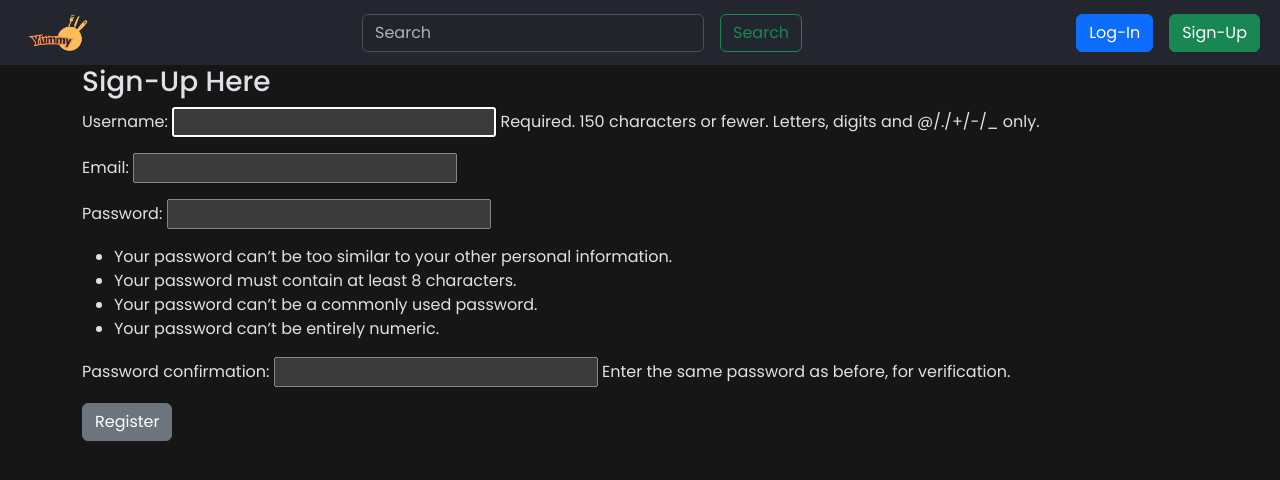
After one commit to Mangeshs1134/Django_Learnings, a Django app: page /app/register/ in a window 1280 px wide. The commit adds this page. Shown: the top 480 px of the page. Run offline with Django 5.2, Linux system fonts and the light colour scheme.

Commit message:
Add files via upload

```diff
--- a/Yummy_a_recipe_app/YummyProject/YummyProject/settings.py
+++ b/Yummy_a_recipe_app/YummyProject/YummyProject/settings.py
@@ -128,3 +128,7 @@ STATICFILES_DIRS = [os.path.join(BASE_DIR, 'static')]
 DEFAULT_AUTO_FIELD = 'django.db.models.BigAutoField'
 MEDIA_URL = '/media/'
 MEDIA_ROOT = os.path.join(BASE_DIR, 'media')
+
+LOGIN_URL = "/accounts/login"
+LOGIN_REDIRECT_URL = "/app/"
+LOGOUT_REDIRECT_URL = "/app/"
--- a/Yummy_a_recipe_app/YummyProject/YummyProject/urls.py
+++ b/Yummy_a_recipe_app/YummyProject/YummyProject/urls.py
@@ -19,10 +19,12 @@ from django.urls import path , include
 from . import views
 from django.conf import settings
 from django.conf.urls.static import static
+from django.contrib.auth import views as auth_views
 
 urlpatterns = [
     path('admin/', admin.site.urls),
     path('app/', include('app.urls') , name='app' ),
+    path('accounts/', include('django.contrib.auth.urls') , name='accounts' ),
     path('',views.homepage , name='homepage' ),
     # path("__reload__/", include("django_browser_reload.urls")),
 
--- a/Yummy_a_recipe_app/YummyProject/app/forms.py
+++ b/Yummy_a_recipe_app/YummyProject/app/forms.py
@@ -6,7 +6,7 @@ from django.contrib.auth.models import User
 class RecipeForm(forms.ModelForm):
     class Meta:
         model = Yummy
-        fields = ['text', 'images']
+        fields = ['recipe_name', 'text',  'images']
 
 class UserRegistraionForm(UserCreationForm):
     email= forms.EmailField()
--- a/Yummy_a_recipe_app/YummyProject/app/models.py
+++ b/Yummy_a_recipe_app/YummyProject/app/models.py
@@ -4,6 +4,7 @@ from django.contrib.auth.models import User
 
 class Yummy(models.Model):
     user = models.ForeignKey(User , related_name='user', on_delete=models.CASCADE)
+    recipe_name = models.TextField(max_length=20 , null=True ,blank=True)
     text = models.TextField(max_length=235)
     # images = models.ImageField(upload_to='photos/', null=False)
     # images = models.ImageField(upload_to='photos/', null=False)
--- /dev/null
+++ b/Yummy_a_recipe_app/YummyProject/app/templates/recipe.html
@@ -0,0 +1 @@
+{% extends "base.html" %}
--- a/Yummy_a_recipe_app/YummyProject/app/urls.py
+++ b/Yummy_a_recipe_app/YummyProject/app/urls.py
@@ -9,5 +9,7 @@ urlpatterns = [
     path('recipe/create/', views.recipe_create , name='recipe_create'),
     path('<int:recipe_id>/edit/', views.recipe_edit , name='recipe_edit'),
     path('<int:recipe_id>/delete/', views.recipe_delete , name='recipe_delete'),
+    path('register/', views.register , name='register'),
+    path('search/', views.search , name='search'),
 
 ]
--- a/Yummy_a_recipe_app/YummyProject/app/views.py
+++ b/Yummy_a_recipe_app/YummyProject/app/views.py
@@ -1,8 +1,9 @@
 from django.shortcuts import render
 from .models import Yummy
-from .forms import RecipeForm
+from .forms import RecipeForm , UserRegistraionForm
 from django.shortcuts import get_object_or_404,redirect
 from django.contrib.auth.decorators import login_required
+from django.contrib.auth import login
 
 # Create your views here.
 
@@ -47,3 +48,25 @@ def recipe_delete(request, recipe_id):
     return render(request , 'recipe_delete.html', {"recipe": recipe ,})
 
 def register(request):
+
+    if request.method == "POST":
+        form = UserRegistraionForm(request.POST)
+        if form.is_valid():
+            user=form.save(commit=False)
+            user.set_password(form.cleaned_data['password1'])
+            user.save()
+            login(request, user)
+            return redirect(recipe_list)
+        # pass
+    else:
+        form = UserRegistraionForm()
+
+
+    return render(request, 'registration/signup.html' , {"form":form,})
+
+@login_required
+def search(request):
+    query = request.GET[query]
+    # result = Yummy.objects.all()
+    # result = Yummy.objects.filter(name__icontains=query)
+    return render(request, 'search.html', )
--- a/Yummy_a_recipe_app/YummyProject/static/css/base.css
+++ b/Yummy_a_recipe_app/YummyProject/static/css/base.css
@@ -1,5 +1,9 @@
+body {
+}
 .body{
-    background-color: #161616;
+  /* font-family: ui-sans-serif, system-ui, sans-serif, "Apple Color Emoji", "Segoe UI Emoji", "Segoe UI Symbol", "Noto Color Emoji"; */
+  background-color: #161616;
+  font-family:'poppins', 'Franklin Gothic Medium', 'Arial Narrow', Arial, sans-serif;
 
   }
 
@@ -8,5 +12,8 @@
 }
 .card-images{
   height: 125px;
-  width: auto;
+  /* width: auto */
 }
+#yummy-logo{
+  width: 60px;
+}
--- a/Yummy_a_recipe_app/YummyProject/templates/base.html
+++ b/Yummy_a_recipe_app/YummyProject/templates/base.html
@@ -7,18 +7,43 @@
     <meta name="viewport" content="width=device-width, initial-scale=1.0">
     <link rel="stylesheet" href="{% static 'css/base.css' %}">
     <link href="https://cdn.jsdelivr.net/npm/bootstrap@5.3.3/dist/css/bootstrap.min.css" rel="stylesheet" integrity="sha384-QWTKZyjpPEjISv5WaRU9OFeRpok6YctnYmDr5pNlyT2bRjXh0JMhjY6hW+ALEwIH" crossorigin="anonymous">
+    <link rel="preconnect" href="https://fonts.googleapis.com">
+<link rel="preconnect" href="https://fonts.gstatic.com" crossorigin>
+<link href="https://fonts.googleapis.com/css2?family=Poppins:ital,wght@0,100;0,200;0,300;0,400;0,500;0,600;0,700;0,800;0,900;1,100;1,200;1,300;1,400;1,500;1,600;1,700;1,800;1,900&display=swap" rel="stylesheet">
     <title>{% block title %}YUMMY{% endblock %}</title>
 </head>
 <body class='body' data-bs-theme="dark">
     <nav class="navbar navbar-dark bg-grey-color">
         <div class="container-fluid">
-          <a class="navbar-brand mx-3">Yummy</a>
-          <form class="d-flex">
-            <input class="form-control me-2" type="search" placeholder="Search" aria-label="Search">
+          <a class="navbar-brand mx-3" href="{%url 'list'%}">
+            <img src="{%static "images/logo.png" %}" id="yummy-logo" alt="abc">
+          </a>
+          <form class="d-flex" method='get' action="/serach">
+            <input class="form-control me-2" type="search" placeholder="Search" aria-label="Search" name='query' id="search">
             <button class="btn btn-outline-success mx-2" type="submit">Search</button>
-            <button class="btn btn-primary mx-2">Login</button>
-            <button class="btn btn-success mx-2">SignUp</button>
           </form>
+          <div class="d-flex">
+            {% block homepage %}{% endblock %}
+            {% if user.is_authenticated %}
+            {% else %}
+            <form action="{%url 'login'%}" method="post">
+              {% csrf_token %}
+              <button type="submit" class="btn btn-primary mx-2">Log-In</button>
+            </form>
+            {% endif %}
+            {% if user.is_authenticated %}
+            <form action="{%url 'logout'%}" method="post">
+              {% csrf_token %}
+              <button type="submit" class="btn btn-danger mx-2">Log-Out</button>
+            </form>
+            {% else %}
+            <form action="{%url 'register'%}" method="post">
+              {% csrf_token %}
+              <button type="submit" class="btn btn-success mx-2">Sign-Up</button>
+            </form>
+
+            {% endif %}
+          </div>
         </div>
       </nav>
 
--- /dev/null
+++ b/Yummy_a_recipe_app/YummyProject/templates/registration/signup.html
@@ -0,0 +1,12 @@
+{% extends "base.html" %}
+
+{% block content %}
+<h3>Sign-Up Here</h3>
+    <form action="" method="post">
+        {% csrf_token %}
+        {{form.as_p}}
+        <button class="btn btn-secondary" type="submit">Register</button>
+
+    </form>
+
+{% endblock %}
```
Also changed, not shown: Yummy_a_recipe_app/YummyProject/app/admin.py (+6 -1 lines), Yummy_a_recipe_app/YummyProject/app/templates/recipe_delete.html (+6 -1 lines), Yummy_a_recipe_app/YummyProject/app/templates/recipe_list.html (+8 -7 lines), Yummy_a_recipe_app/YummyProject/app/templates/search.html (added, +10 -0 lines), Yummy_a_recipe_app/YummyProject/templates/registration/log_out.html (added, +9 -0 lines), Yummy_a_recipe_app/YummyProject/templates/registration/login.html (added, +14 -0 lines), Yummy_a_recipe_app/YummyProject/app/migrations/0003_yummy_recipe_name_alter_yummy_images.py (added), Yummy_a_recipe_app/YummyProject/db.sqlite3, Yummy_a_recipe_app/YummyProject/static/images/logo.png (added).
